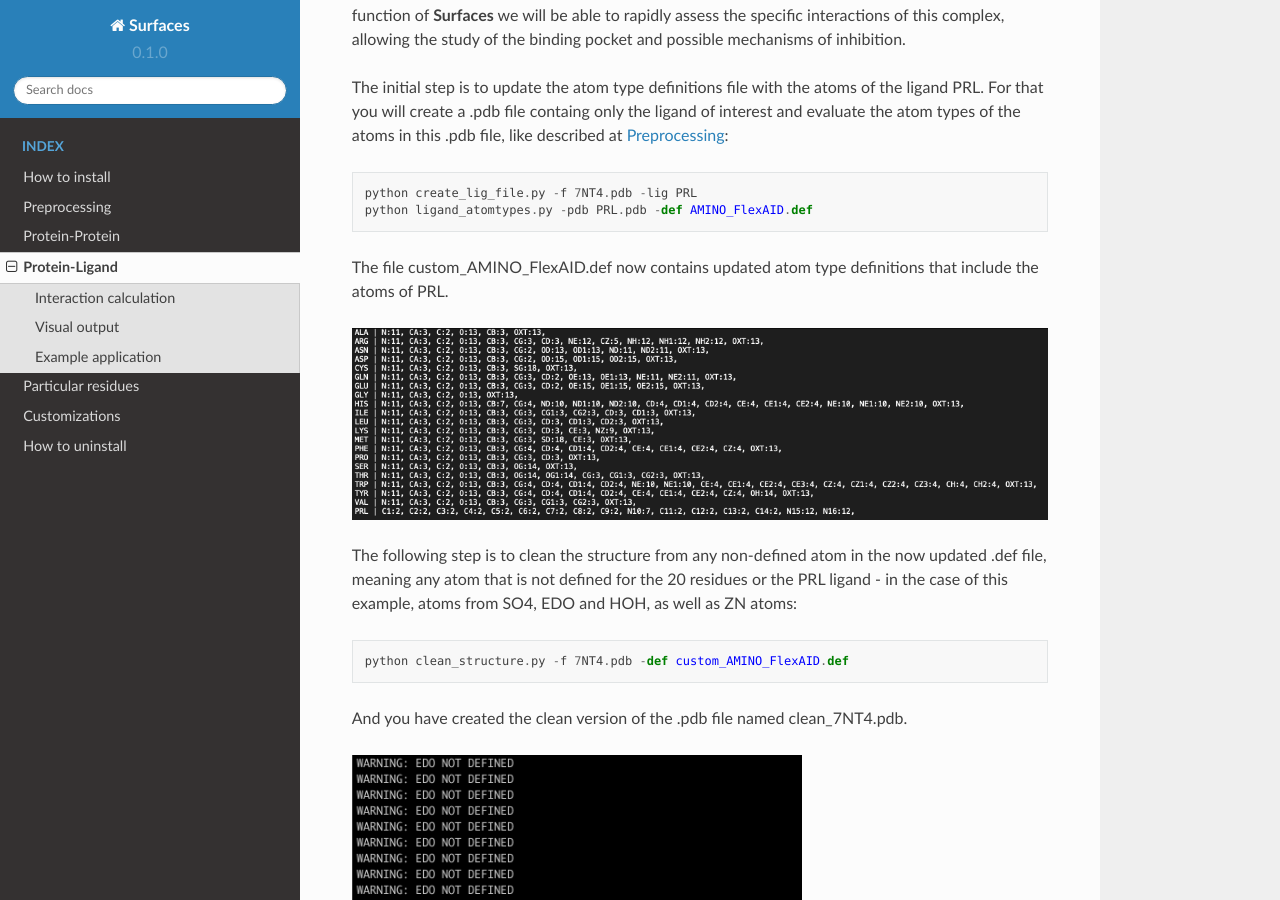
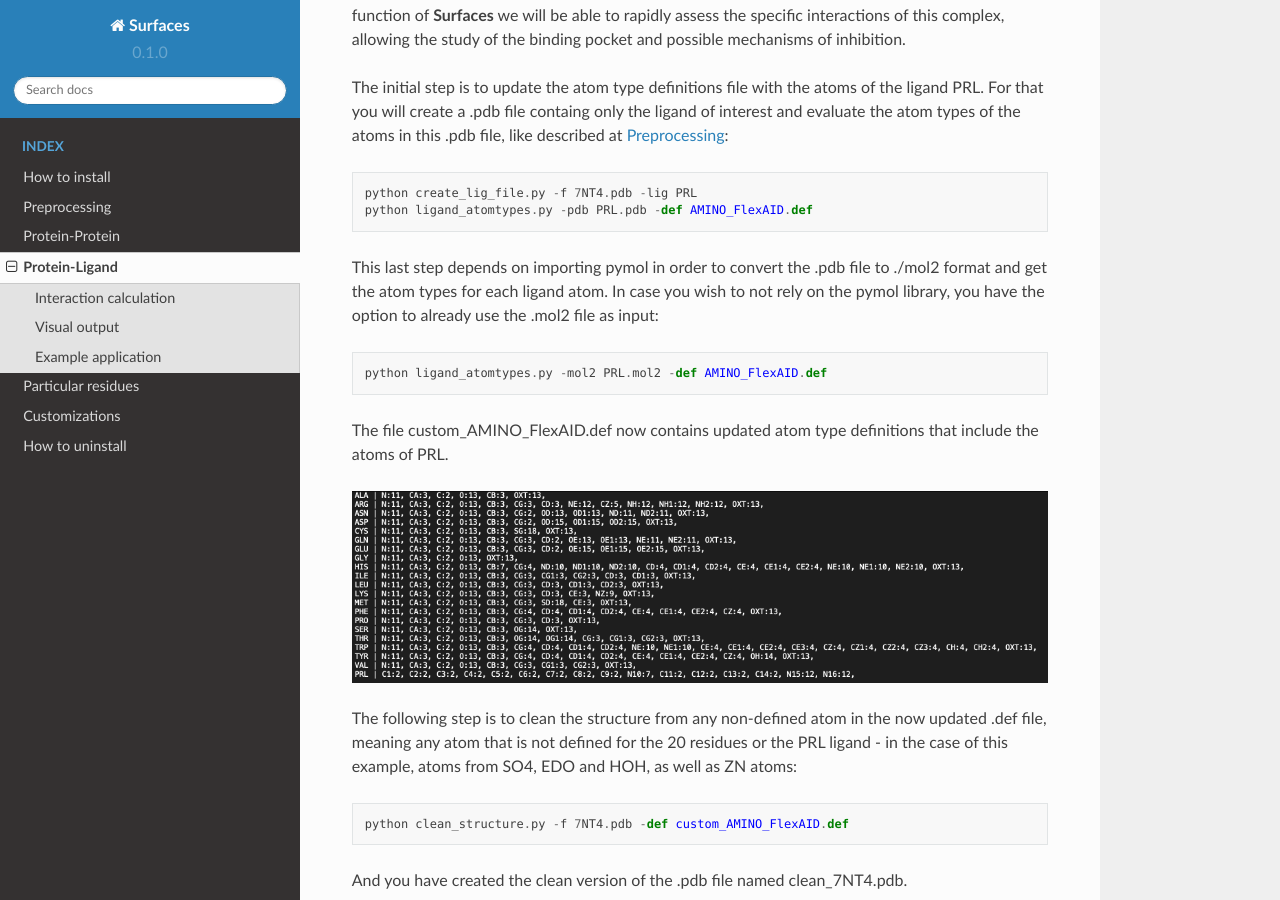
Before and after one commit to nataliateruel/Surfaces_tutorial, a Sphinx documentation site: the page built from docs/source/Protein-ligand.rst, in a window 1280 px wide and 900 px high, scrolled down 721 px. Built offline with Sphinx 7.4.7 and the Read the Docs theme 2.0.0, drawn with Linux system fonts in a browser that asks for light colours.

Commit message:
Update Protein-ligand.rst

```diff
--- a/docs/source/Protein-ligand.rst
+++ b/docs/source/Protein-ligand.rst
@@ -28,6 +28,10 @@ The initial step is to update the atom type definitions file with the atoms of t
 
       python create_lig_file.py -f 7NT4.pdb -lig PRL
       python ligand_atomtypes.py -pdb PRL.pdb -def AMINO_FlexAID.def
+
+This last step depends on importing pymol in order to convert the .pdb file to ./mol2 format and get the atom types for each ligand atom. In case you wish to not rely on the pymol library, you have the option to already use the .mol2 file as input::
+
+      python ligand_atomtypes.py -mol2 PRL.mol2 -def AMINO_FlexAID.def
 
 The file custom_AMINO_FlexAID.def now contains updated atom type definitions that include the atoms of PRL.
 
```
